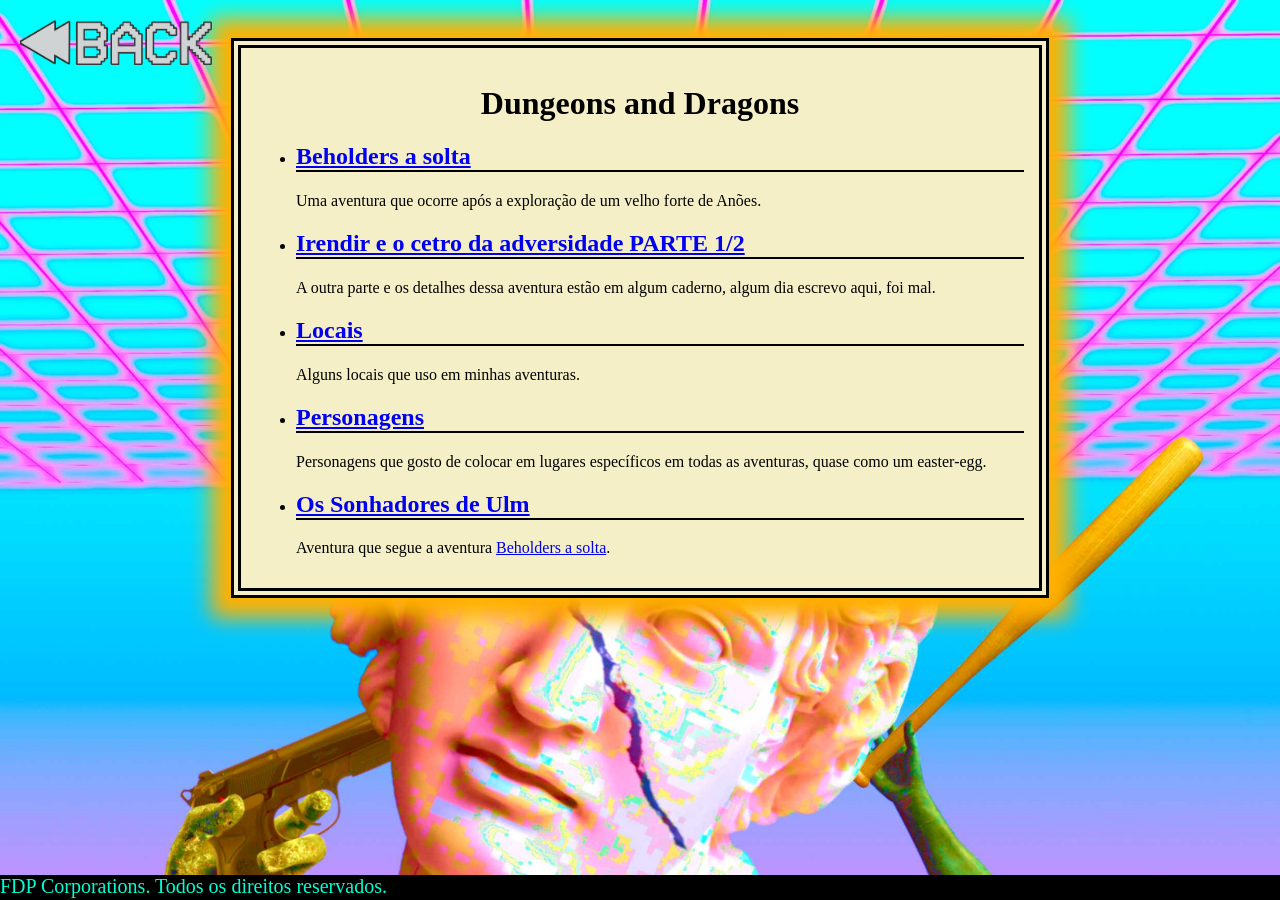
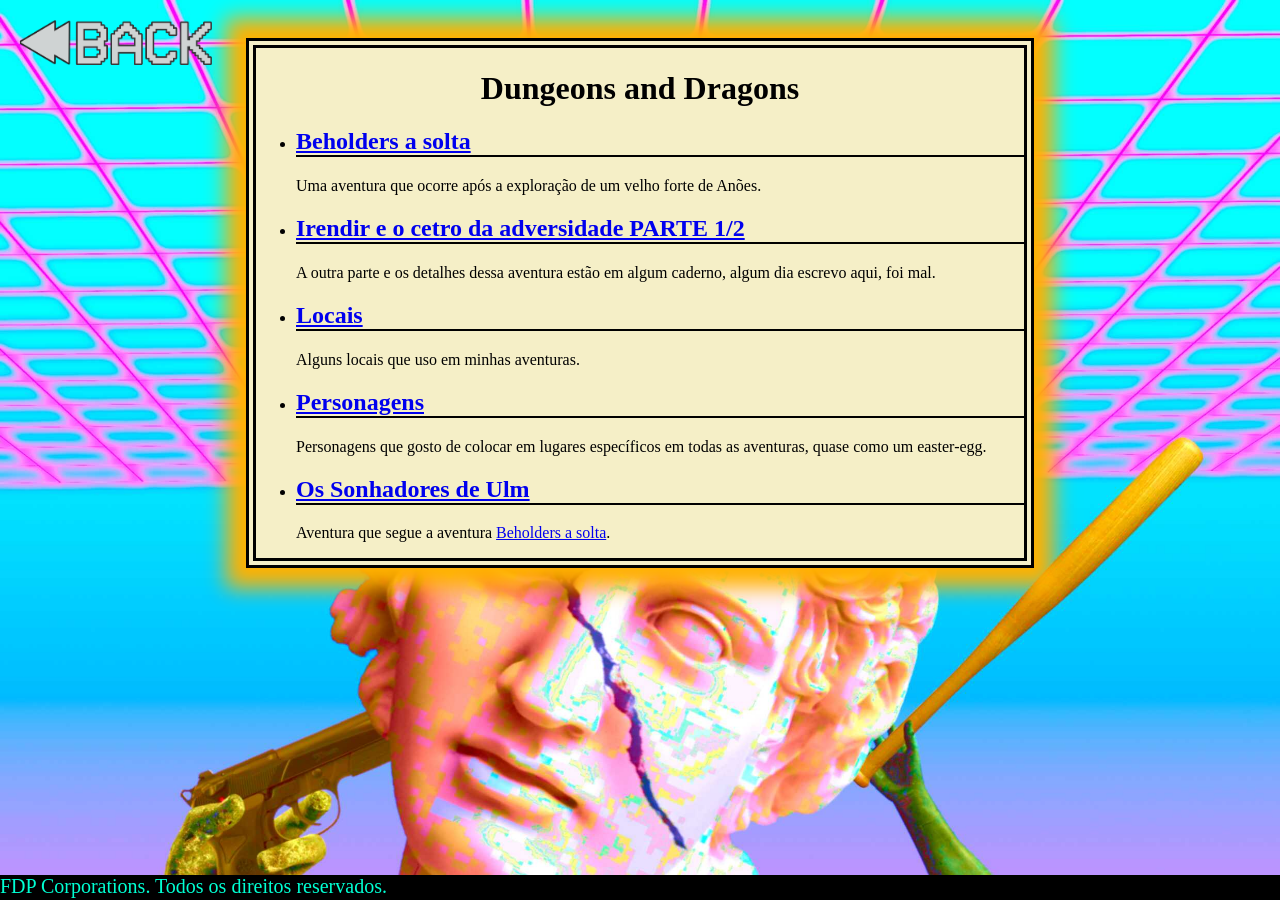
Before and after one commit to lrr68/site, a Jekyll site: the page built from ded.html, in a window 1280 px wide. Built offline with Jekyll 4.4.1, drawn with Linux system fonts in a browser that asks for light colours.

Commit message:
improvements on the header

```diff
--- a/assets/css/style.css
+++ b/assets/css/style.css
@@ -53,7 +53,6 @@
 	margin: 3% auto;
 	width: 60%;
 	height: 90%;
-	padding: 15px;
 	border: double;
 	border-width: 10px;
 
@@ -91,6 +90,9 @@
 }
 .tripartido div{
 	width: 33% !important;
+}
+.p15{
+	padding: 15px;
 }
 .w100{
 	width: 100%;
@@ -173,9 +175,8 @@
 	padding-right: 5pt;
 }
 .cabecalho{
-	width: 103%;
+	width: 100%;
 	display: inline-flex;
-	margin: -15px;
 }
 .tiny-margin-top{
 	margin-top: 2pt;
--- a/index.html
+++ b/index.html
@@ -10,6 +10,7 @@
 			<img src="images/FDP_Synth.jpg" class="fdp-logo fright mobile-hidden small-width" onclick="location.href='/fdp.html'"/>
 		</div>
 
+        <div class="p15">
 		    <h2> Meus Trem </h2>
 		    <ul>
 		    	<li><img class="icone" src="images/icons/colab55-icon.png"/><a href="{{site.url_colab55}}" target="_blank">Minha lojinha no Colab55: @luccaugusto</a></li>
@@ -105,3 +106,4 @@
 		    </p>
         </div>
 	</div>
+</div>
```
Lines whose indentation alone changed are shown as unchanged.
